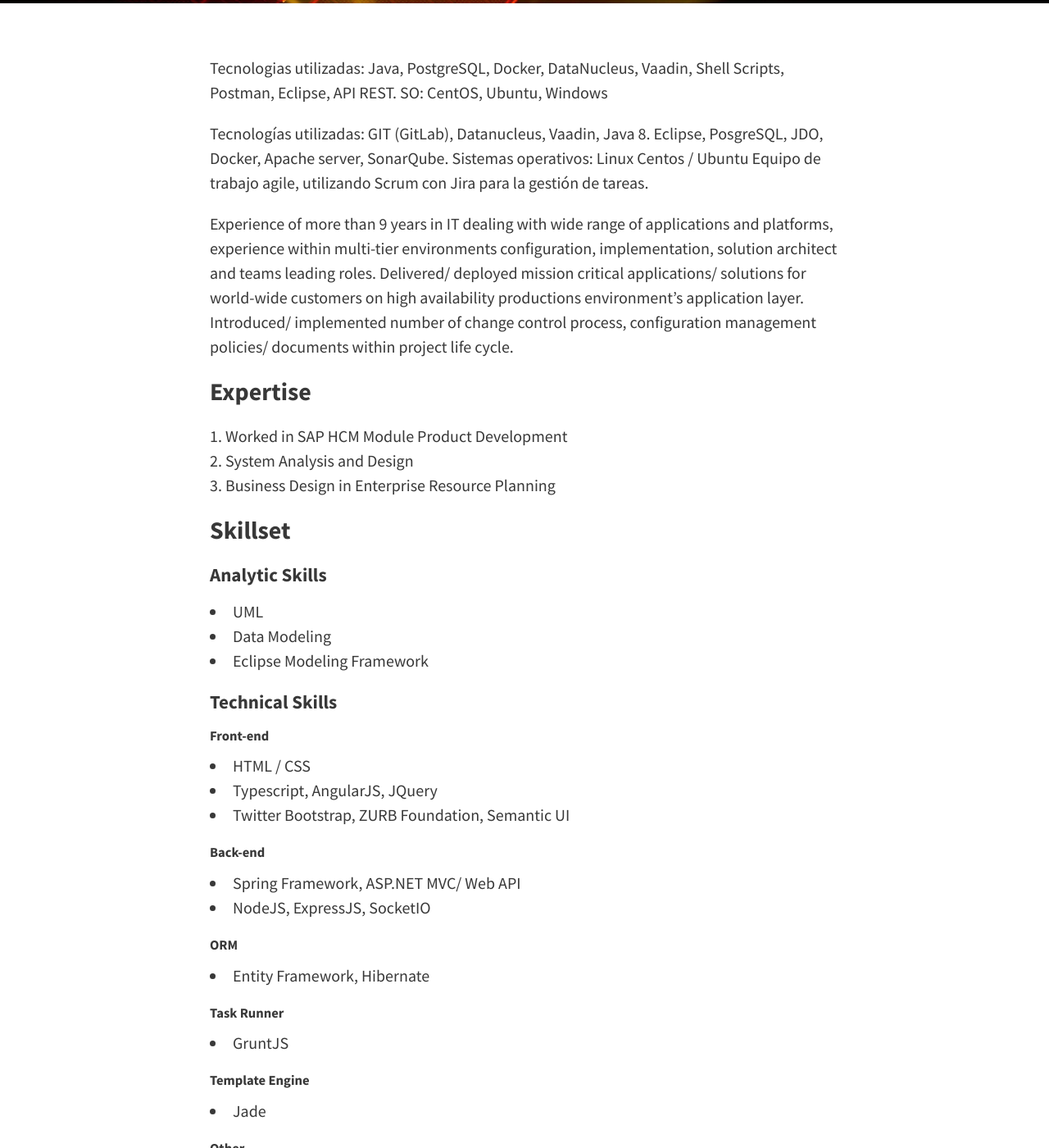
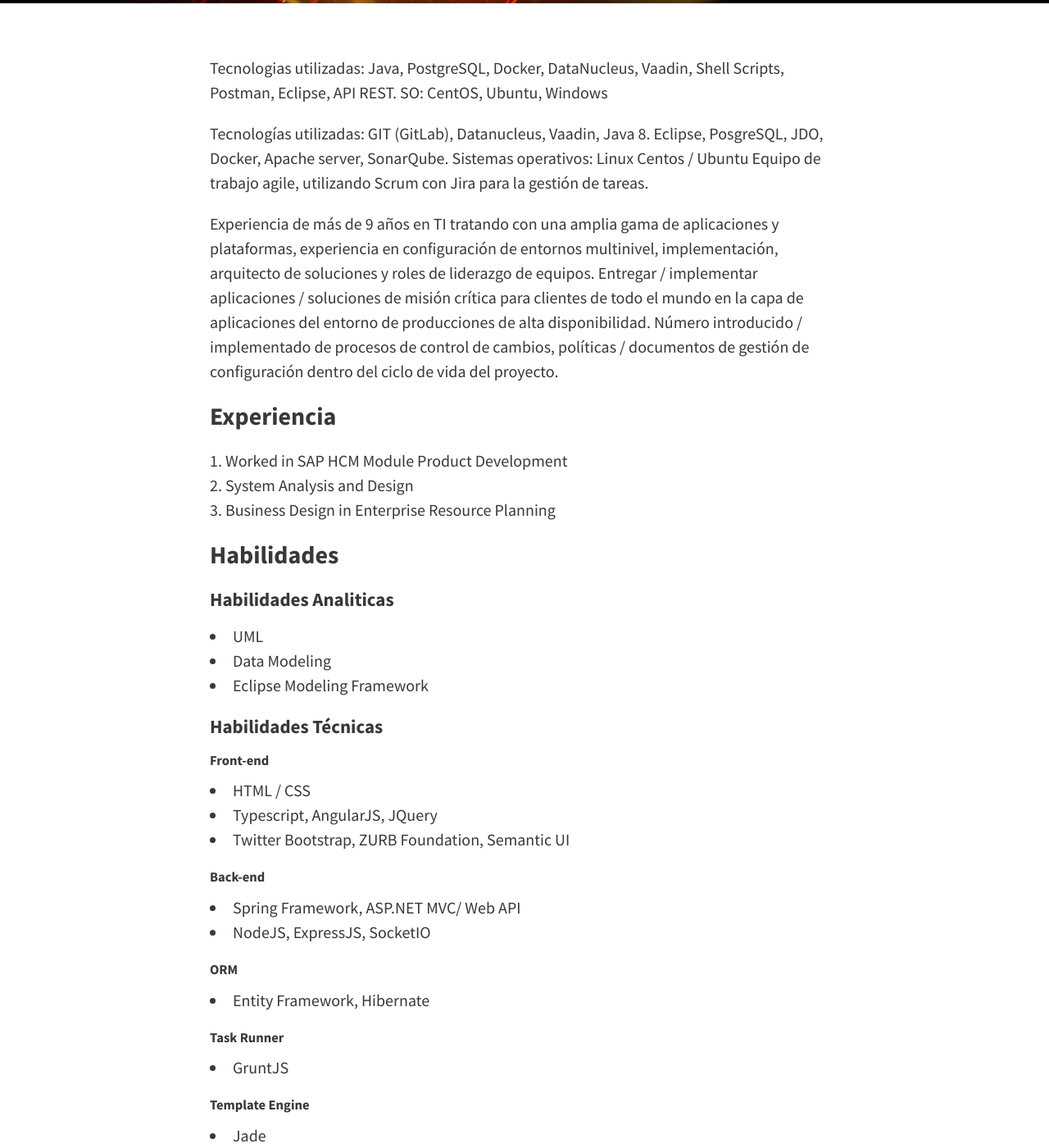
Before and after one commit to yotta2040/yotta2040.github.io, a Jekyll site: the page built from about.md, in a window 1280 px wide and 1400 px high, scrolled down 381 px. Shown: the whole window at 82% size. Built offline with Jekyll 4.4.1, drawn with Linux system fonts in a browser that asks for light colours; nearby versions of some CDN libraries; comment, search, counter and statistics services are not loaded; some of the changed text lies outside the part shown.

Commit message:
modificacion de about

```diff
--- a/about.md
+++ b/about.md
@@ -17,23 +17,22 @@
 
 
 
-Experience of more than 9 years in IT dealing with wide range of applications and platforms, experience within multi-tier environments configuration, implementation, solution architect and teams leading roles. Delivered/ deployed mission critical applications/ solutions for world-wide customers on high availability productions environment’s application layer. Introduced/ implemented number of change control process, configuration management policies/ documents within project life cycle.
-
-### Expertise
+Experiencia de más de 9 años en TI tratando con una amplia gama de aplicaciones y plataformas, experiencia en configuración de entornos multinivel, implementación, arquitecto de soluciones y roles de liderazgo de equipos. Entregar / implementar aplicaciones / soluciones de misión crítica para clientes de todo el mundo en la capa de aplicaciones del entorno de producciones de alta disponibilidad. Número introducido / implementado de procesos de control de cambios, políticas / documentos de gestión de configuración dentro del ciclo de vida del proyecto.
+### Experiencia
 
 1. Worked in SAP HCM Module Product Development
 2. System Analysis and Design
 3. Business Design in Enterprise Resource Planning
 
-### Skillset
+### Habilidades
 
-#### Analytic Skills
+#### Habilidades Analiticas
 
 - UML
 - Data Modeling
 - Eclipse Modeling Framework
 
-#### Technical Skills
+#### Habilidades Técnicas
 
 ##### Front-end
 
@@ -60,17 +59,18 @@
 
 ##### Other
 
-- C++, C#, Java, XML, XSLT, SQL, JavaScript
+- Java, XML, XSLT, SQL, JavaScript
 
-#### Data ware house
+#### Almacén de datos
 
 - Postgres, Oracle,
 
-#### Version Controls
+#### Controles de versión
+
 - Git
 - SVN (Subeclipse)
 
-#### Software Development Methodology
+#### Metodología de desarrollo de software
 
 - Scrum
 - Agile Project Management Tools
```
Also changed, not shown: 1 other file.
